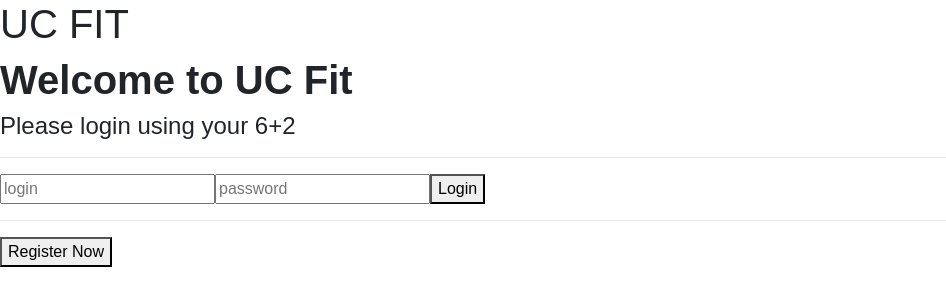
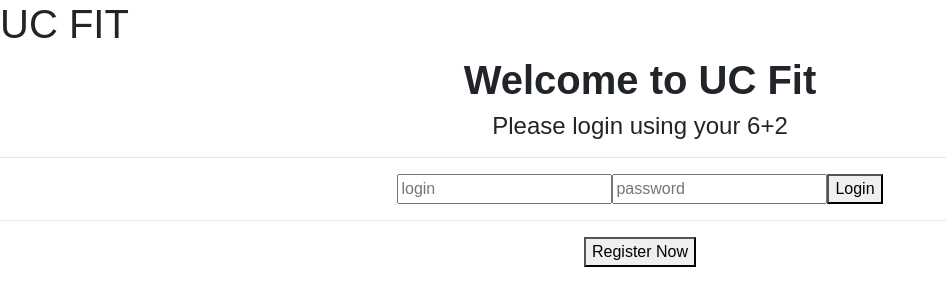
Before and after one commit to nortonaw/UC.SD.2021.G2, an Angular app in the folder UCFIT/: page /login in a window 1280 px wide. Shown: the top 306 px of the page, without its empty margins (0-946 px from the left). Built offline with nearby package versions, Linux system fonts and the light colour scheme.

Commit message:
Center Login

```diff
--- a/UCFIT/src/app/login-page/login-page.component.css
+++ b/UCFIT/src/app/login-page/login-page.component.css
@@ -0,0 +1,9 @@
+.LoginButton{
+
+
+}
+
+.center{
+    text-align: center;
+
+}
--- a/UCFIT/src/app/login-page/login-page.component.html
+++ b/UCFIT/src/app/login-page/login-page.component.html
@@ -1,13 +1,13 @@
 <!-- INITIAL LOCK SCREEN -->
-<div *ngIf="loginValid == false">
+<div class="center" *ngIf="loginValid == false">
     <h1><b>Welcome to UC Fit</b></h1>
     <h4>Please login using your 6+2</h4>
 
     <hr>
 
-    <input type="text" id="login" name="login" placeholder="login">
-    <input type="text" id="password" name="login" placeholder="password">
-    <button type="submit" value="Log In" (click)="authLogin()">Login</button>
+    <input type="text" id="login" name="login" placeholder="login" id="center">
+    <input type="text" id="password" name="login" placeholder="password" id="center">
+    <button type="submit" value="Log In" id="LoginButton" (click)="authLogin()">Login</button>
 
     <hr>
 
```
